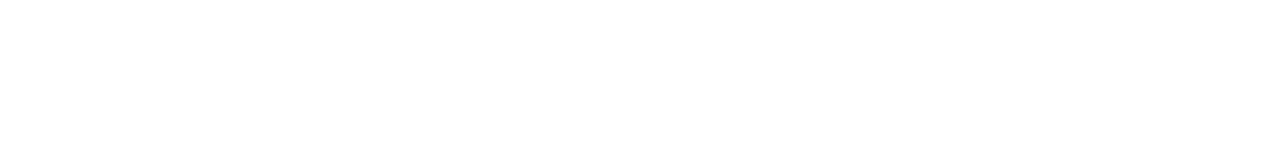
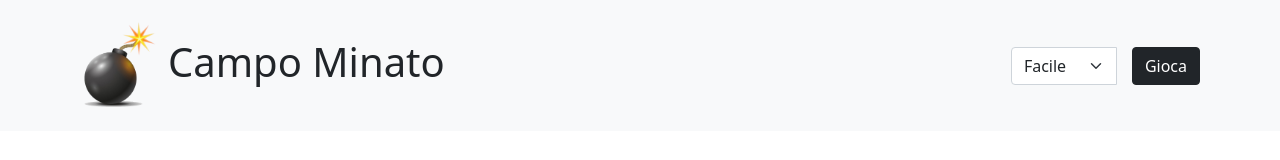
Before and after one commit to LBusnelli27/js-campominato-grid, a plain HTML site: page index.html in a window 1280 px wide. Drawn offline with nearby package versions, Linux system fonts and the light colour scheme.

Commit message:
header - done

```diff
--- a/css/style.css
+++ b/css/style.css
@@ -0,0 +1,7 @@
+header {
+    padding: 1rem 5rem;
+}
+
+.my-img-header {
+    width: 80px;
+}
--- a/index.html
+++ b/index.html
@@ -20,7 +20,29 @@
 
 
 <body>
+    <header class="d-flex justify-content-between bg-light">
+        <div class="my-left-header d-flex align-items-center">
+            <img class="me-2 my-img-header" src="img/Bomb-PNG.png" alt="Bomb image header">
+            <h1 class="d-inline">Campo Minato</h1>
+        </div>
 
+        <div class="my-right-header d-flex align-items-center">
+            <div class="input-group">
+                <select class="form-select me-3" id="inputGroupSelect">
+                    <option value="1">Facile</option>
+                    <option value="2">Medio</option>
+                    <option value="3">Difficile</option>
+                </select>
+                <button class="btn btn-dark rounded">Gioca</button>
+            </div>
+        </div>
+
+    </header>
+
+
+    <main>
+
+    </main>
 
     <script type="text/javascript" src="js/script.js"></script>
 </body>
```
Also changed, not shown: img/Bomb-PNG.png (added).
